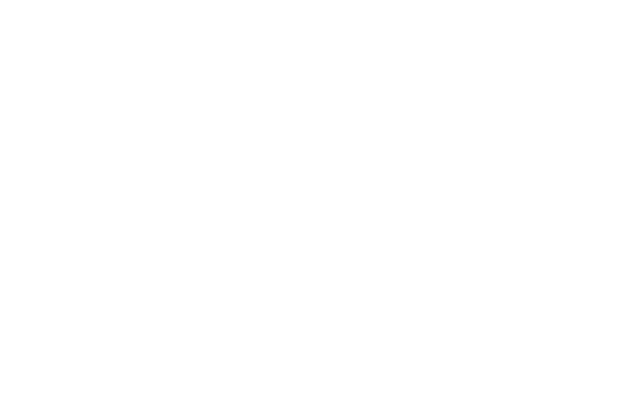
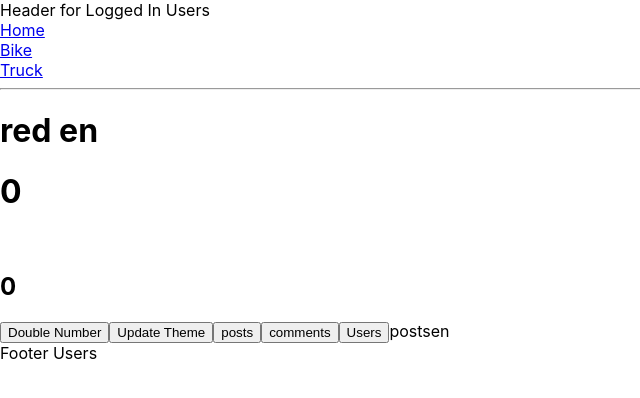
Before and after one commit to renolab-tracks/ft-react, a React (Create React App) app: page /manage in a window 1280 px wide. Before the commit this address had no page. Shown: the top 398 px of the page, without its empty margins (0-640 px from the left). Built offline with nearby package versions, Linux system fonts and the light colour scheme; no server answers.

Commit message:
add config file

```diff
--- a/src/App.js
+++ b/src/App.js
@@ -9,56 +9,18 @@ import Truck from "./Truck";
 import Layout from "./Layout";
 import BasicLayout from "./BasicLayout";
 
+import LocaleContext from "./LocaleContext";
+
 class App extends React.Component {
   constructor() {
     super();
     this.state = {
-      name: "init",
-      age: 23,
-      email: "",
-      car: { make: "Test" },
-      cars: [
-        { make: "Test", model: 1997 },
-        { make: "Test", model: 1999 },
-        { make: "Test", model: 1997 },
-        { make: "Test", model: 2000 },
-      ],
-      tweets: [
-        {
-          id: 1,
-          stars: 13,
-          text: "Turns out git reset --hard HEAD^ was a terrible idea",
-          users: [],
-        },
-        {
-          id: 2,
-          stars: 87,
-          text: "Tech conferences are too expensive",
-          users: [
-            {
-              name: "Sam",
-            },
-          ],
-        },
-        {
-          id: 3,
-          stars: 51,
-          text: "Clean code is subjective. Optimize for deletion",
-          users: [
-            {
-              name: "Sad",
-            },
-          ],
-        },
-        {
-          id: 4,
-          stars: 19,
-          text: "What even is a jQuery?",
-          users: [],
-        },
-      ],
-
-      errors: {},
+      locale: "en",
+      toggleLocale: () => {
+        this.setState(({ locale }) => ({
+          locale: locale === "en" ? "ar" : "en",
+        }));
+      },
     };
 
     this.clickHandler = this.clickHandler.bind(this);
@@ -107,11 +69,9 @@ class App extends React.Component {
 
   render() {
     return (
-      <Router
-        make={this.state.car.make}
-        setMake={this.clickHandler}
-        data={this.state}
-      />
+      <LocaleContext.Provider value={this.state}>
+        <Router data={this.state} />
+      </LocaleContext.Provider>
     );
   }
 }
--- a/src/Count.js
+++ b/src/Count.js
@@ -7,6 +7,21 @@ export default function Counter() {
   const [count, setCount] = React.useState(initialValue);
   const [theme, setTheme] = React.useState("blue");
   const [user, setUser] = React.useState({ name: "", car: {} });
+
+  const [counter, dispatch] = React.useReducer(reducer, 0);
+
+  function reducer(count, action) {
+    switch (action.type) {
+      case "increment":
+        return count + 1 + action.payload;
+      case "decrement":
+        return count - 1 + action.payload;
+      default:
+        return count;
+    }
+  }
+
+  dispatch({ type: "increment", payload: respon });
 
   setUser({ ...user, name: test });
 
--- /dev/null
+++ b/src/List.js
@@ -0,0 +1,27 @@
+import React, { useState } from "react";
+import LocaleContext from "./LocaleContext";
+
+export default function List({ getList, ListNode, textCount, user }) {
+  const [list, setList] = useState([]);
+  const { locale, toggleLocale } = React.useContext(LocaleContext);
+
+  const size = 10;
+  React.useEffect(() => {
+    console.log(getList, "getList changed");
+    getList();
+    // setList(getList());
+  }, [getList]);
+
+  React.useEffect(() => {
+    console.log("user changed");
+  }, [user]);
+
+  return (
+    <>
+      {locale}
+      {list.map((item) => (
+        <p>{item}</p>
+      ))}
+    </>
+  );
+}
--- /dev/null
+++ b/src/LocaleContext.js
@@ -0,0 +1,6 @@
+// LocaleContext.js
+import React from "react";
+
+const LocaleContext = React.createContext();
+
+export default LocaleContext;
--- /dev/null
+++ b/src/Manage.js
@@ -0,0 +1,82 @@
+import React from "react";
+import List from "./List";
+
+import LocaleContext from "./LocaleContext";
+
+export default function Manage() {
+  const [digit, setDigit] = React.useState(0);
+  const [theme, setTheme] = React.useState("red");
+  const [tab, setSelectedTab] = React.useState("posts");
+
+  const { locale, toggleLocale } = React.useContext(LocaleContext);
+
+  // const numb = slowFunction(digit);
+
+  const numb = React.useMemo(() => {
+    return slowFunction(digit);
+  }, [digit]);
+
+  React.useEffect(() => {}, [digit]);
+
+  function slowFunction(number) {
+    for (var i = 0; i < 1000000000; i++) {}
+
+    console.log("slow function");
+
+    return 2 * number;
+  }
+
+  const updateDigit = () => {
+    setDigit((prevDigit) => prevDigit + 1);
+  };
+
+  const updateTheme = () => {
+    setTheme((prevTheme) => (prevTheme == "black" ? "red" : "black"));
+  };
+
+  const listMaker = (digit) => {
+    return () => {
+      return () => {
+        fetch(`https://jsonplaceholder.typicode.com/${tab}`).then((response) =>
+          response.json()
+        );
+      };
+    };
+  };
+
+  // const getList = () => fetch(`https://jsonplaceholder.typicode.com/${tab}`);
+
+  const getList = React.useCallback(
+    () => fetch(`https://jsonplaceholder.typicode.com/${tab}`),
+    []
+  );
+
+  const user = { name: "test" };
+
+  // const getList = useCallback(
+  //   (number) => {
+  //     return listMaker(digit);
+  //   },
+  //   [digit]
+  // );
+
+  return (
+    <>
+      <h1>
+        {theme} {locale}
+      </h1>
+
+      <h1>{digit}</h1>
+
+      <br />
+      <h2>{numb}</h2>
+      <button onClick={updateDigit}>Double Number</button>
+      <button onClick={updateTheme}>Update Theme</button>
+      <button onClick={() => setSelectedTab("posts")}>posts</button>
+      <button onClick={() => setSelectedTab("comments")}>comments</button>
+      <button onClick={() => setSelectedTab("users")}>Users</button>
+      {tab}
+      <List user={user} getList={getList} theme={theme} />
+    </>
+  );
+}
--- a/src/index.routes.js
+++ b/src/index.routes.js
@@ -7,6 +7,7 @@ import Layout from "./Layout";
 
 import Count from "./Count";
 import Tabs from "./Tabs";
+import Manage from "./Manage";
 
 export default function RoutesList(props) {
   const layoutify = (Component) => (
@@ -22,6 +23,7 @@ export default function RoutesList(props) {
       <Route path="/truck" element={layoutify(Truck)}></Route>
       <Route path="/counter" element={layoutify(Count)}></Route>
       <Route path="/tabs" element={layoutify(Tabs)}></Route>
+      <Route path="/manage" element={layoutify(Manage)}></Route>
     </Routes>
   );
 }
```
Also changed, not shown: src/ListItem.js (added, +8 -0 lines).
